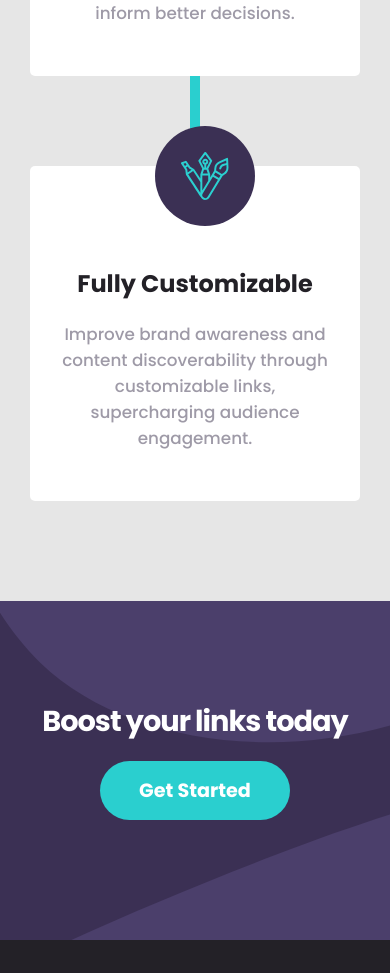
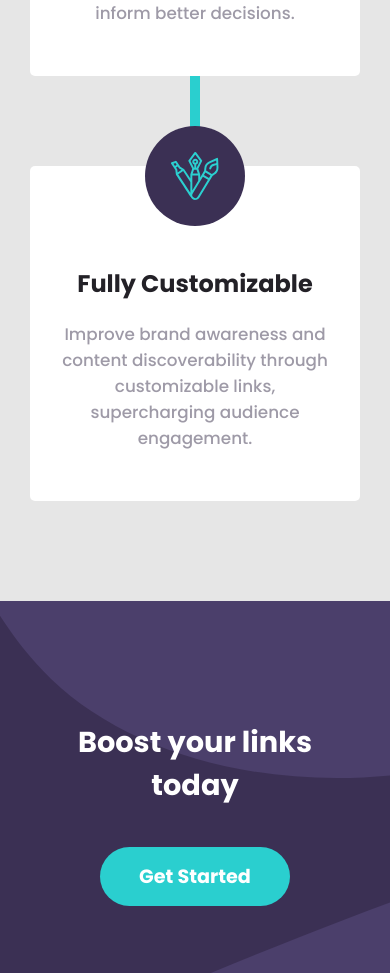
Before and after one commit to nascimentolds/url-shortening, a React (Vite) app: page / in a window 390 px wide. Shown: the part 2524-3497 px from the top of the page. Built offline with nearby package versions, Linux system fonts and the light colour scheme.

Commit message:
Adjustments

```diff
--- a/src/App.css
+++ b/src/App.css
@@ -319,7 +319,7 @@
 
 .boost--title {
   font-size: 2.5rem;
-  letter-spacing: -1px;
+  /* letter-spacing: -1px; */
   color: var(--primary-white);
   text-align: center;
 }
@@ -421,6 +421,11 @@
     color: var(--primary-white);
   }
 
+  .navbar--nav a:hover,
+  .navbar--login a:first-of-type:hover {
+    color: var(--primary-cyan);
+  }
+
   .button-rounded-full {
     width: 100%;
   }
@@ -497,7 +502,8 @@
   }
 
   .advanced--card-image {
-    margin-left: 125px;
+    margin-left: 50%;
+    transform: translate(-80%);
     width: 100px;
     height: 100px;
   }
@@ -588,6 +594,6 @@
 
   .boost--title {
     font-size: 1.8rem;
-    line-height: 0;
+    /* line-height: 0; */
   }
 }
```
